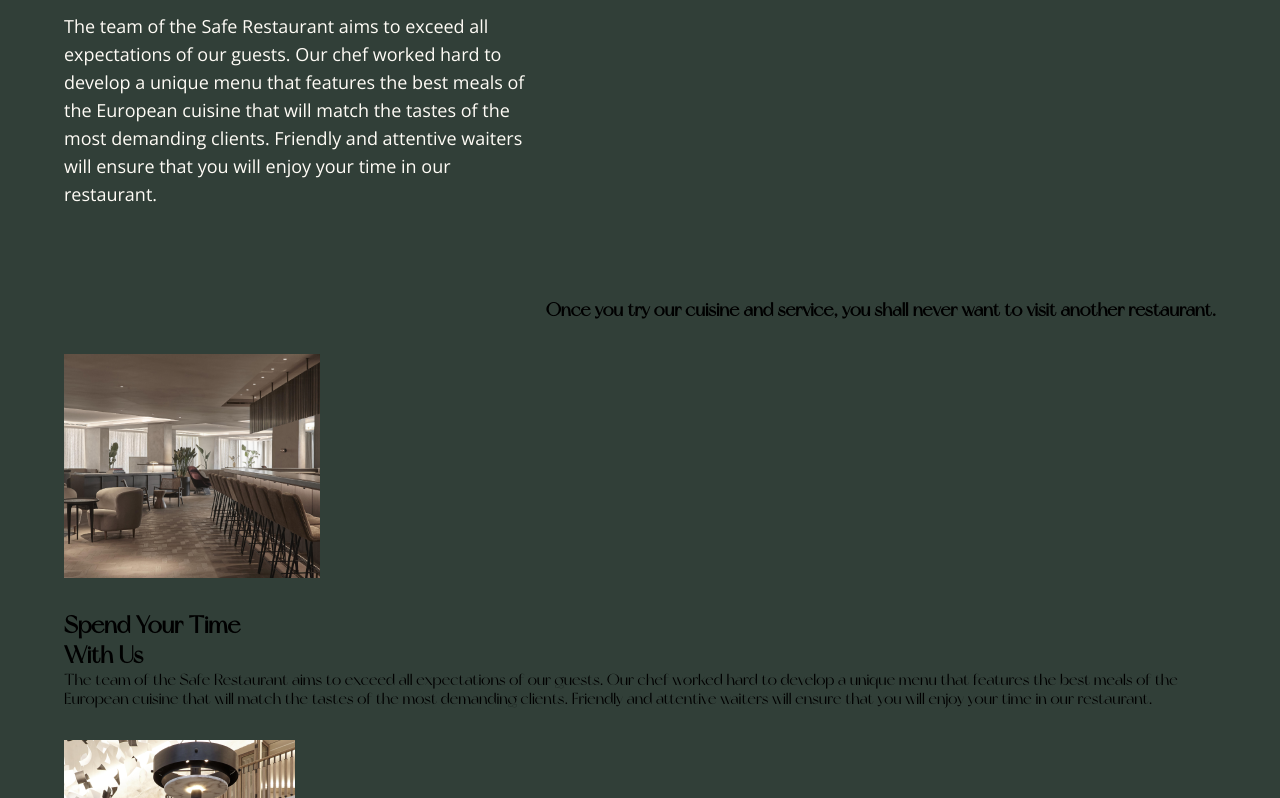
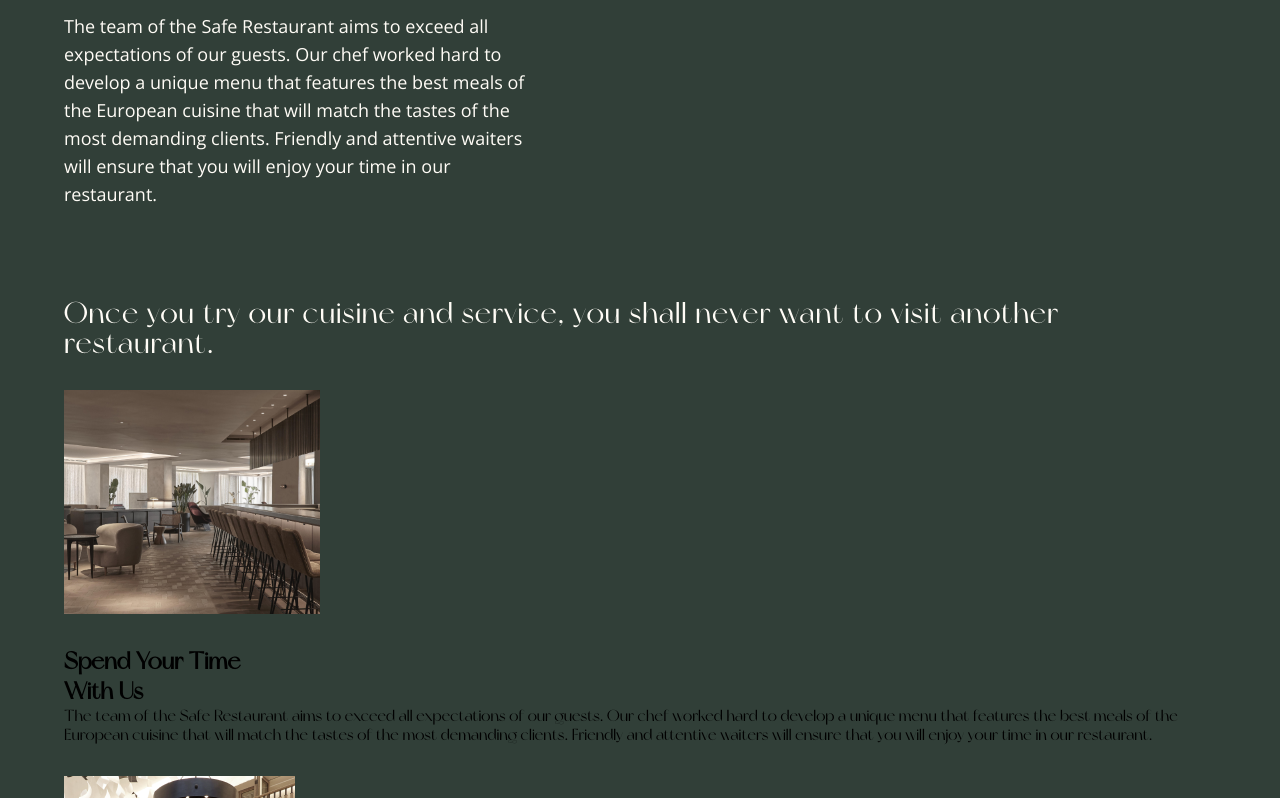
Before and after one commit to gift56/Fullstack-HotelWebsite, a React (Create React App) app: page /restaurant in a window 1280 px wide. Shown: the part 1396-2194 px from the top of the page. Built offline with nearby package versions, Linux system fonts and the light colour scheme.

Commit message:
working on some items

```diff
--- a/src/styles/ResturantStyle/ResturantSpace.styled.js
+++ b/src/styles/ResturantStyle/ResturantSpace.styled.js
@@ -28,6 +28,13 @@ export const ResturantSpaceRightArea = styled.div`
     display: inherit;
     align-items: flex-end;
     justify-content: flex-end;
+    h3 {
+      color: ${({ theme }) => theme.whiteColor};
+      font-weight: 400;
+      font-size: 30px;
+      line-height: 30px;
+      letter-spacing: 0.03em;
+    }
   }
   .imageCon {
     width: 100%;
```
